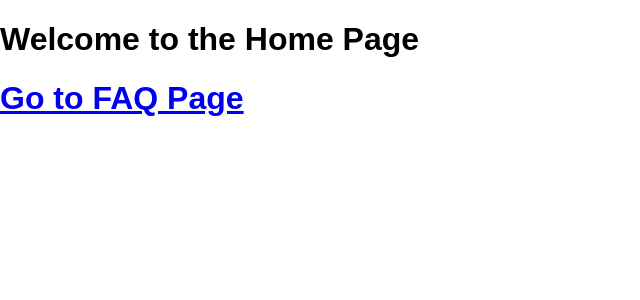
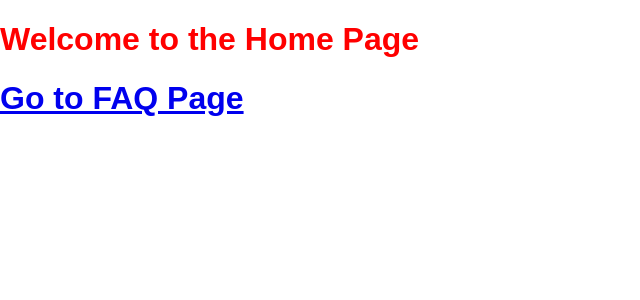
Before and after one commit to Junior743/alura-nextjs-exploring-the-framework, a Next.js app: page / in a window 1280 px wide. Shown: the top 300 px of the page, without its empty margins (0-640 px from the left). Built offline with nearby package versions, Linux system fonts and the light colour scheme.

Commit message:
Add Title component and update HomePage to use it

```diff
--- /dev/null
+++ b/src/components/Title/index.tsx
@@ -0,0 +1,20 @@
+import { JSX } from 'react'
+
+interface TitleProps {
+  children: string
+  element?: keyof JSX.IntrinsicElements
+}
+
+export default function Title({ children, element = 'h1' }: TitleProps) {
+  const Element = element
+  return (
+    <>
+      <Element>{children}</Element>
+      <style jsx>{`
+        ${Element} {
+          color: red;
+        }
+      `}</style>
+    </>
+  )
+}
--- a/src/pages/index.tsx
+++ b/src/pages/index.tsx
@@ -1,9 +1,10 @@
+import Title from '../components/Title'
 import Link from '../components/Link'
 
 export default function HomePage() {
   return (
     <div>
-      <h1>Welcome to the Home Page</h1>
+      <Title>Welcome to the Home Page</Title>
       <Link href="/faq">
         <h1>Go to FAQ Page</h1>
       </Link>
```
